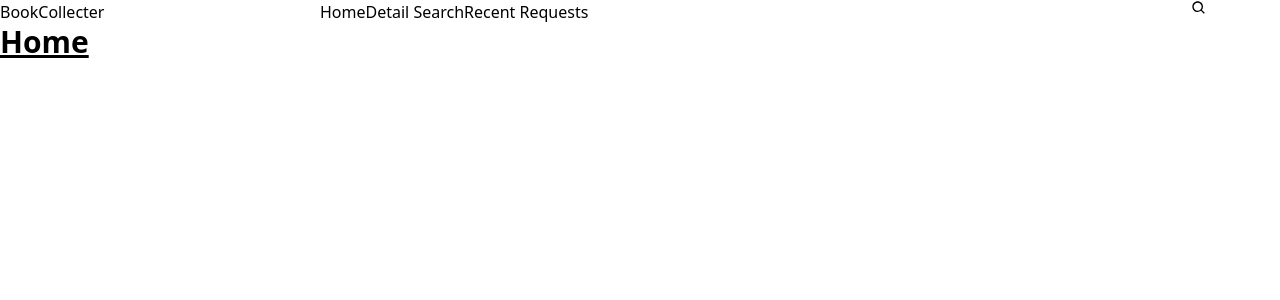
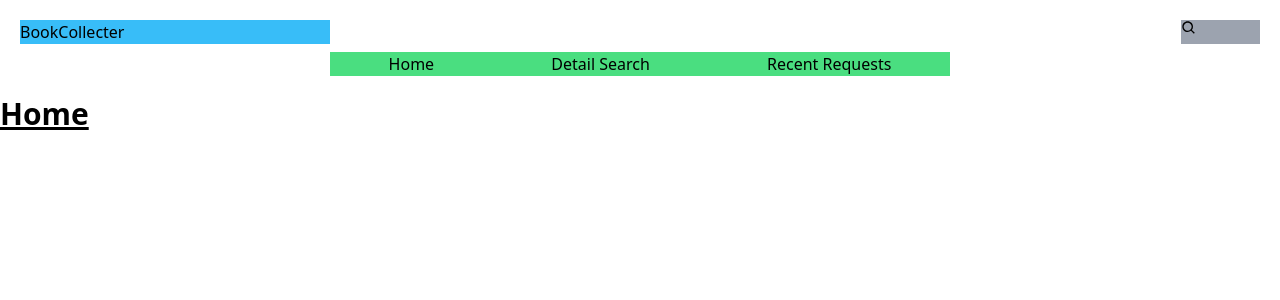
Before and after one commit to noname2048/bh-nextjs-typescript, a Next.js app: page / in a window 1280 px wide. Shown: the top 300 px of the page. Built offline with nearby package versions, Linux system fonts and the light colour scheme.

Commit message:
style: change styles

```diff
--- a/components/header.tsx
+++ b/components/header.tsx
@@ -3,9 +3,9 @@ import { BiSearch } from "react-icons/bi";
 
 export default function Header() {
   return (
-    <header className="flex flex-row justify-between">
-      <h1 className="basis-1/4">BookCollecter</h1>
-      <nav className="basis-1/2">
+    <header className="flex flex-row justify-between items-end h-14 m-5">
+      <h1 className="basis-1/4 self-start bg-sky-400">BookCollecter</h1>
+      <nav className="basis-1/2 flex justify-around bg-green-400">
         <Link href="/index">
           <a>Home</a>
         </Link>
@@ -16,7 +16,7 @@ export default function Header() {
           <a>Recent Requests</a>
         </Link>
       </nav>
-      <div className="basis-1/4 flex flex-row">
+      <div className="basis-1/4 self-start flex flex-row bg-gray-400">
         <input type="text" />
         <BiSearch />
       </div>
```
